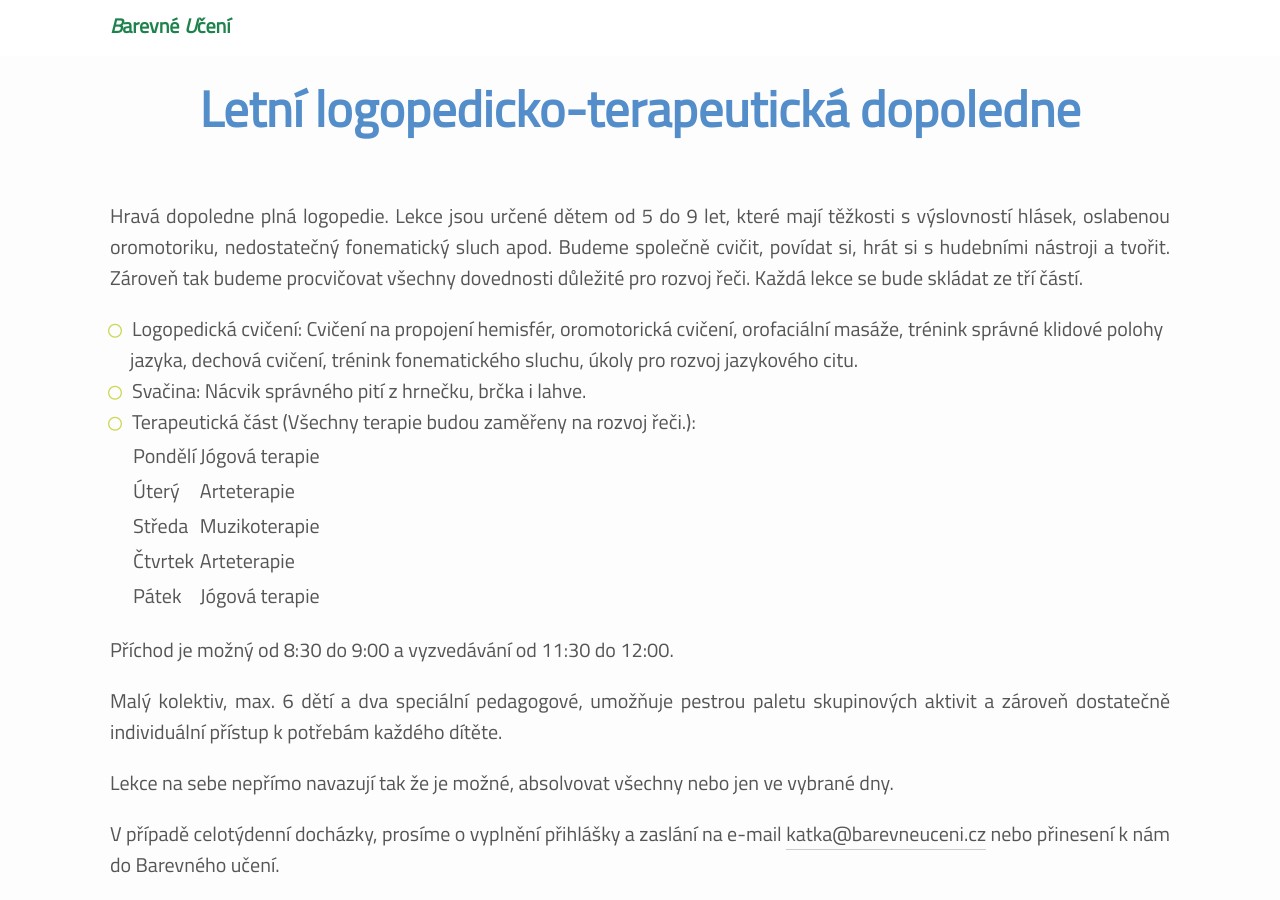
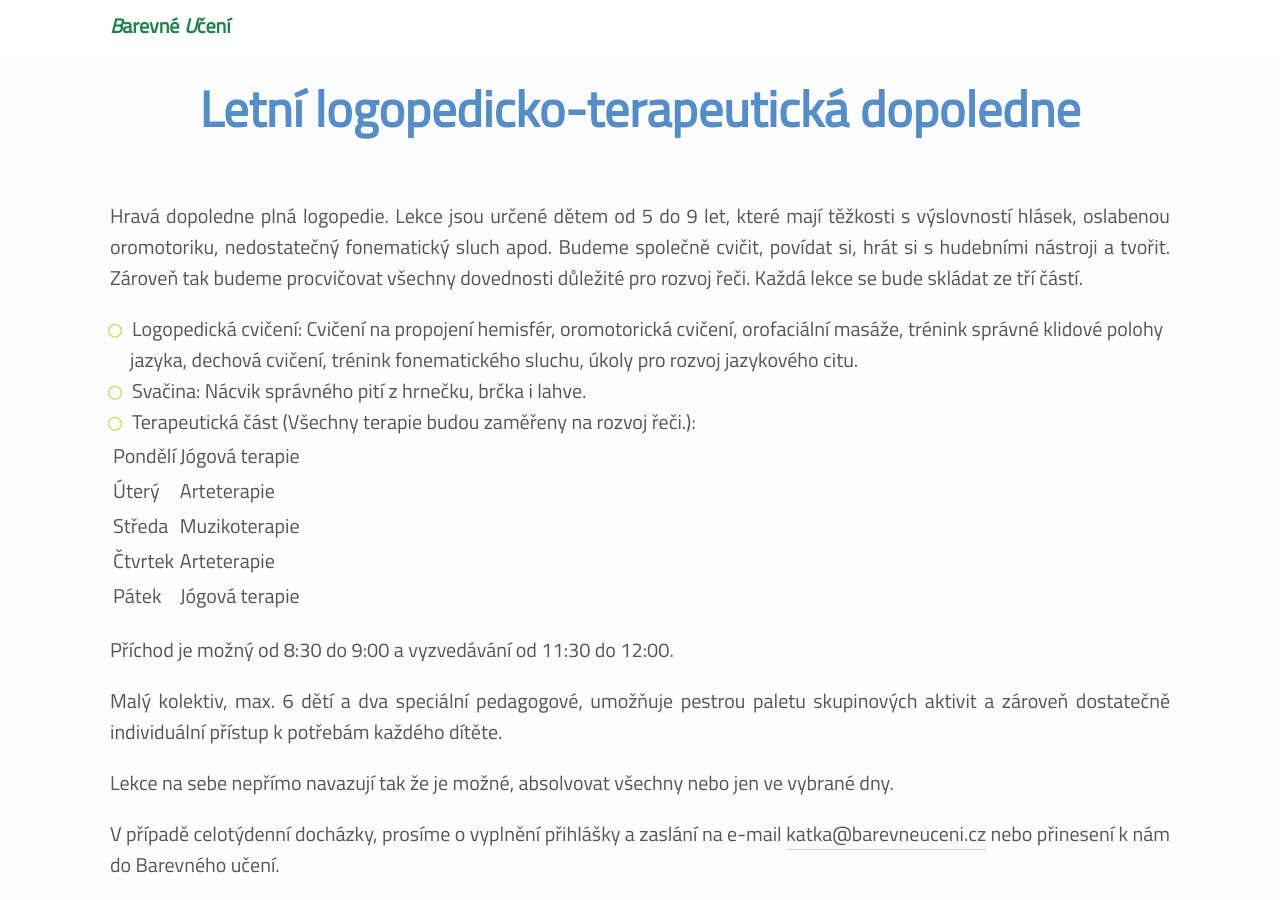
Before and after one commit to JakubTesarek/barevneuceni.cz, a Jekyll site: the page built from pages/letni-dopoledne.html, in a window 1280 px wide and 900 px high. Built offline with Jekyll 4.4.1, drawn with Linux system fonts in a browser that asks for light colours; nearby versions of some CDN libraries.

```diff
--- a/pages/letni-dopoledne.html
+++ b/pages/letni-dopoledne.html
@@ -13,7 +13,8 @@ layout: product
         <ul>
             <li>Logopedická cvičení: Cvičení na propojení hemisfér, oromotorická cvičení, orofaciální masáže, trénink správné klidové polohy jazyka, dechová cvičení, trénink fonematického sluchu, úkoly pro rozvoj jazykového citu.
             <li>Svačina: Nácvik správného pití z hrnečku, brčka i lahve.</li>
-            <li>Terapeutická část (Všechny terapie budou zaměřeny na rozvoj řeči.):
+            <li>Terapeutická část (Všechny terapie budou zaměřeny na rozvoj řeči.):</li>
+        </ul>
                 <table>
                     <tr>
                         <td>Pondělí</td>
@@ -36,8 +37,7 @@ layout: product
                         <td>Jógová terapie</td>
                     </tr>
                 </table>
-            </li>
-        </ul>
+
         </p>
 
         <p>Příchod je možný od 8:30 do 9:00 a vyzvedávání od 11:30 do 12:00.</p>
```
